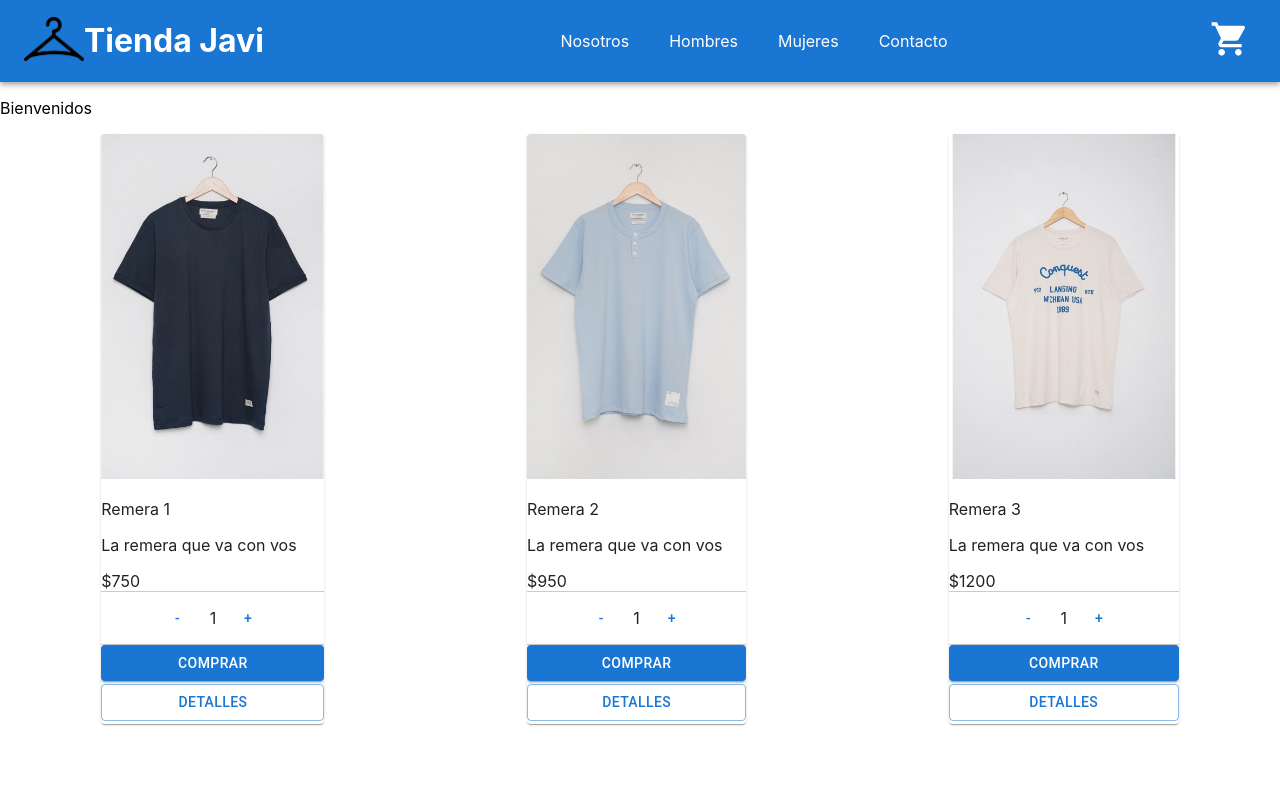
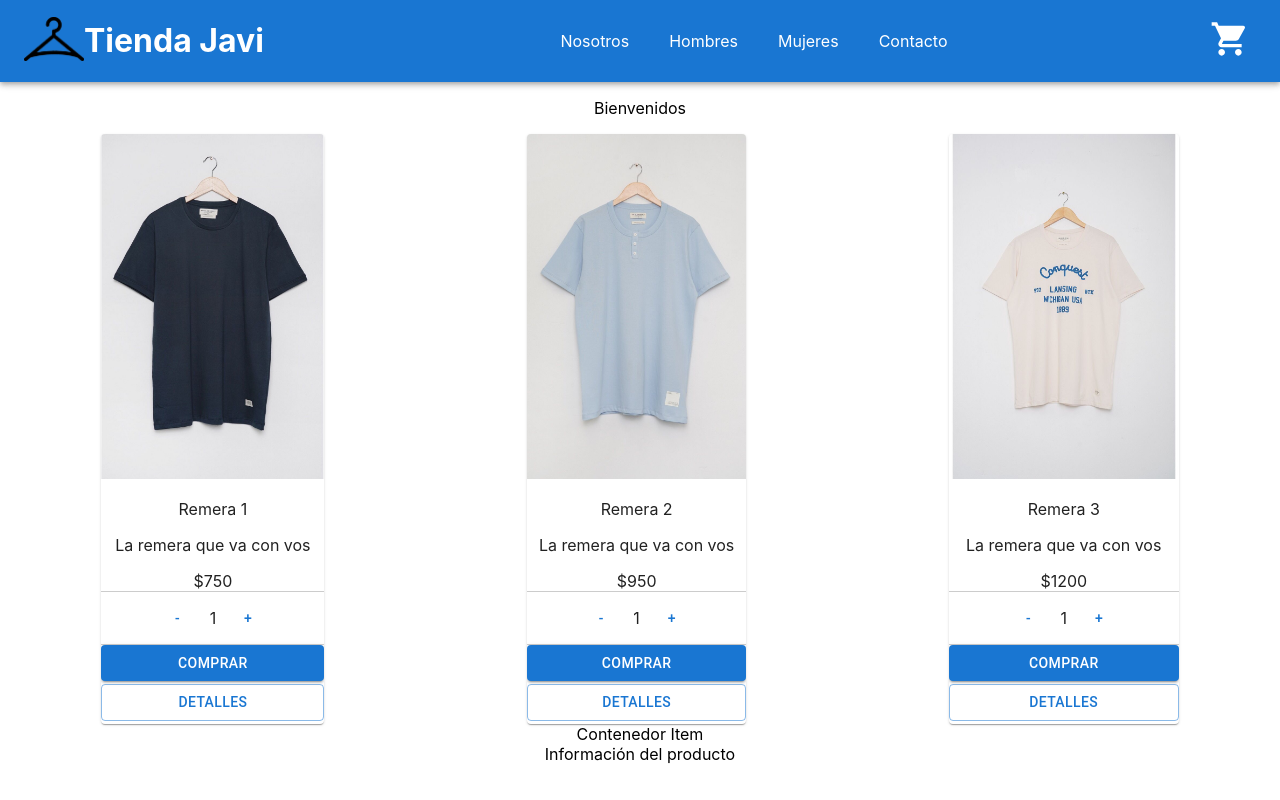
Before and after one commit to javimiglie/TiendaReact, a React (Create React App) app: page /productos in a window 1280 px wide. Built offline with nearby package versions, Linux system fonts and the light colour scheme.

Commit message:
agregué ItemDetail

```diff
--- a/src/App.js
+++ b/src/App.js
@@ -1,12 +1,16 @@
 import './App.css';
 import NavBar from './components/NavBar/NavBar';
 import ItemListContainer from './components/ItemListContainer/ItemListContainer';
+import ItemDetailContainer from './components/ItemDetailContainer/ItemDetailContainer';
 
 function App() {
   return (
-    <div>
-      <NavBar />
-      <ItemListContainer greeting='Bienvenidos' />
+    <div className='App'>
+      <div>
+        <NavBar />
+        <ItemListContainer greeting='Bienvenidos' />
+      </div>
+      <ItemDetailContainer />
     </div>
   );
 }
--- /dev/null
+++ b/src/components/ItemDetail/ItemDetail.js
@@ -0,0 +1,4 @@
+const ItemDetail = () => {
+  return <div>Información del producto</div>;
+};
+export default ItemDetail;
--- /dev/null
+++ b/src/components/ItemDetailContainer/ItemDetailContainer.js
@@ -0,0 +1,12 @@
+import ItemDetail from '../ItemDetail/ItemDetail';
+
+const ItemDetailContainer = () => {
+  return (
+    <>
+      <div>Contenedor Item</div>
+      <ItemDetail />
+    </>
+  );
+};
+
+export default ItemDetailContainer;
--- a/src/components/ItemListContainer/ItemListContainer.js
+++ b/src/components/ItemListContainer/ItemListContainer.js
@@ -4,18 +4,20 @@ import { data } from '../../mock/FakeApi';
 
 const ItemListContainer = (props) => {
   const [listaProductos, setListaProductos] = useState([]);
+  const [mensaje, setMensaje] = useState(false);
   const [loading, setLoading] = useState(true);
 
   useEffect(() => {
     data
       .then((res) => setListaProductos(res))
-      .catch(() => console.log('hubo un error'))
+      .catch(() => setMensaje('hubo un error, intente nuevamente más tarde'))
       .finally(() => setLoading(false));
   }, []);
 
   return (
     <div>
       <p>{props.greeting}</p>
+      {mensaje && <p>{mensaje}</p>}
       {loading ? (
         <p>Cargando...</p>
       ) : (
```
